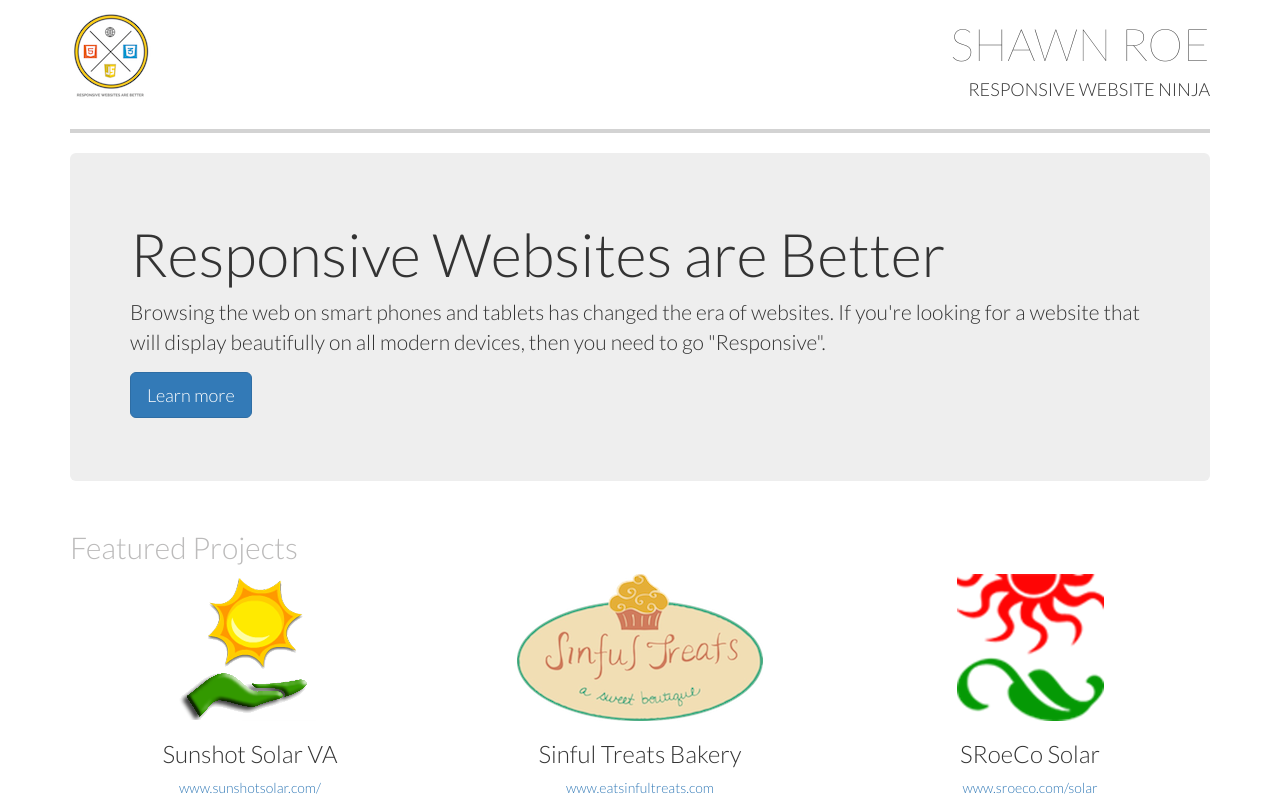
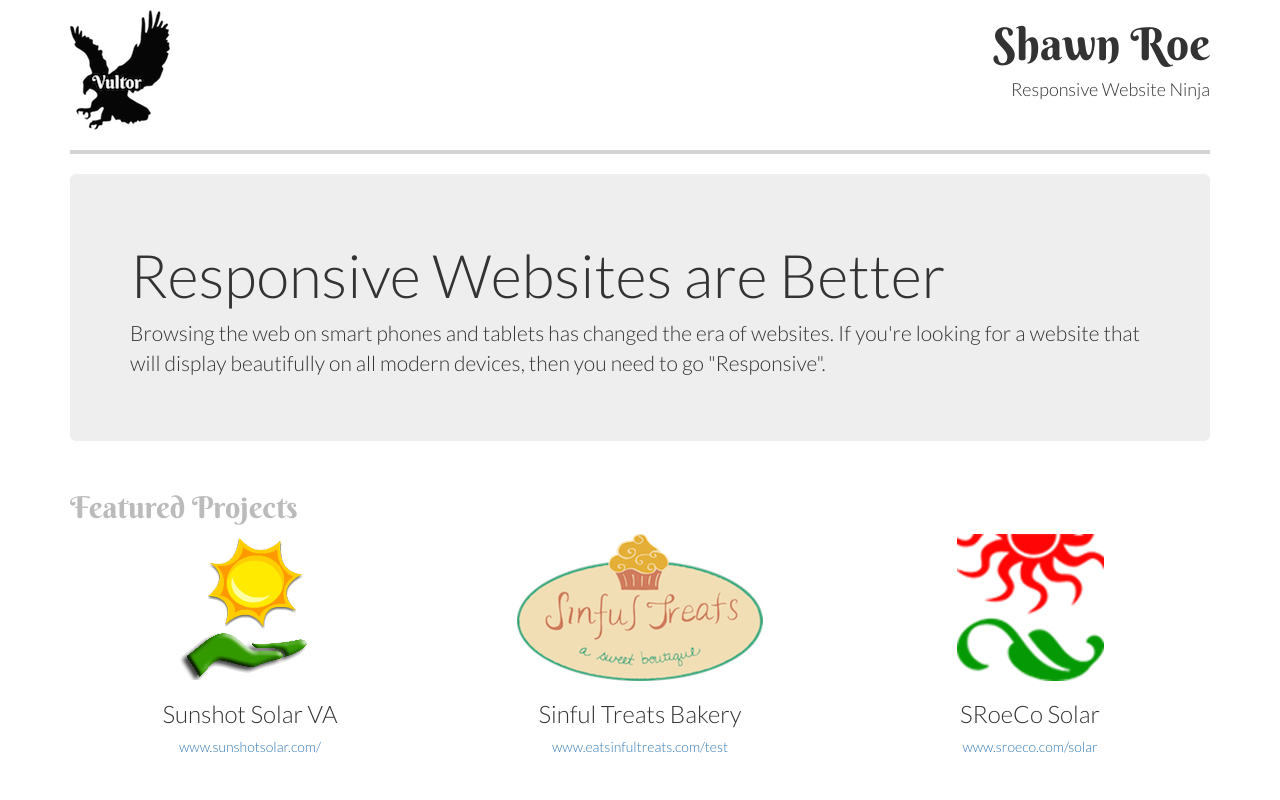
Before and after one commit to vultor/nanodegree-p1-portfolio, a plain HTML site: page index.html in a window 1280 px wide. Drawn offline with nearby package versions, Linux system fonts and the light colour scheme.

Commit message:
Vultor logo
removed the responsive  websites circle logo

```diff
--- a/css/main.css
+++ b/css/main.css
@@ -13,6 +13,10 @@ body {
 
 .text-thin {
 	font-weight: 100;
+}
+
+.text-swash {
+	font-family: 'Berkshire Swash', cursive;
 }
 
 .title-super {
--- a/index.html
+++ b/index.html
@@ -12,6 +12,7 @@
 	<!-- CSS -->
 	<link rel="stylesheet" href="https://maxcdn.bootstrapcdn.com/bootstrap/3.2.0/css/bootstrap.min.css">
 	<link href="http://fonts.googleapis.com/css?family=Lato:100,300" rel="stylesheet">
+	<link href='http://fonts.googleapis.com/css?family=Berkshire+Swash' rel='stylesheet' type='text/css'>
 	<link href="css/main.css" rel="stylesheet">
 
 </head>
@@ -19,10 +20,10 @@
 
 	<div class="row">
 		<div class="col-xs-3">
-			<img src="images/responsive-websites-are-better-150.png" alt="Responsive Websites are better Logo" class="img-responsive title-logo pull-left">
+			<img src="images/vultor-120.png" alt="Responsive Websites are better Logo" class="img-responsive title-logo pull-left">
 		</div>
-		<div class="col-xs-9 pull-right text-right text-uppercase">
-			<h1 class="text-thin title-super">Shawn Roe</h1>
+		<div class="col-xs-9 pull-right text-right">
+			<h1 class="text-thin title-super text-swash">Shawn Roe</h1>
 			<h4>Responsive Website Ninja</h4>
 		</div>
 	</div>
@@ -40,14 +41,13 @@
 			  <p>
 			  	Browsing the web on smart phones and tablets has changed the era of websites. If you're looking for a website that will display beautifully on all modern devices, then you need to go "Responsive".
 			  </p>
-			  <p><a class="btn btn-primary btn-lg" role="button">Learn more</a></p>
 			</div>
 		</div>
 	</div>
 
 	<div class="row">
 		<div class="col-md-12">
-			<h2 class="text-muted">Featured Projects</h2>
+			<h2 class="text-muted text-swash">Featured Projects</h2>
 		</div>
 	</div>
 
@@ -60,7 +60,7 @@
 		<div class="col-sm-4">
 			<img src="images/sinful-treats-logo.png" alt="Sinful Treats Bakery Logo" class="img-responsive" data-toggle="modal" data-target="#sinfulModal">
 			<h3>Sinful Treats Bakery</h3>
-			<a href="http://eatsinfultreats.com" title="Sinful Treats Bakery Virginia">www.eatsinfultreats.com</a>
+			<a href="http://eatsinfultreats.com/test" title="Sinful Treats Bakery Virginia">www.eatsinfultreats.com/test</a>
 		</div>
 		<div class="col-sm-4">
 			<img src="images/sroeco-solar-logo.png" alt="SRoeCo Solar Logo" class="img-responsive" data-toggle="modal" data-target="#sroecoModal">
@@ -99,9 +99,9 @@
 	        <h4 class="modal-title">Sinful Treats Bakery</h4>
 	      </div>
 	      <div class="modal-body">
-	      	<a href="http://eatsinfultreats.com" title="link to Sinful Treats Bakery website"><img src="images/sinful-treats-logo.png" alt="Sinful Treats Logo" class="img-responsive"></a>
+	      	<a href="http://eatsinfultreats.com/test" title="link to Sinful Treats Bakery website"><img src="images/sinful-treats-logo.png" alt="Sinful Treats Logo" class="img-responsive"></a>
 	        <p>
-	        	<a href="http://eatsinfultreats.com" title="link to Sinful Treats website">Sinful Treats Bakery</a> is a sweet boutique bakery located in Hampton Roads, Virginia.
+	        	<a href="http://eatsinfultreats.com/test" title="link to Sinful Treats website">Sinful Treats Bakery</a> is a sweet boutique bakery located in Hampton Roads, Virginia.
 	        </p>
 	        <p>
 				Chef Stephanie Rolla (Chef Steph) bakes sinfully delicious desserts from scratch just like your Grandma used to make… except she’s not your grandma. Sinful Treats specializes in baked goods like cupcakes, Monster Cookies, birthday and wedding cakes with unique flavor combinations like her famous (with adults) Grand Marnier cake or Guiness cake. Kids love things like our Ninja Turtle birthday cake, and elephant-shaped sugar cookies.
```
Also changed, not shown: images/vultor-120.png (added).
